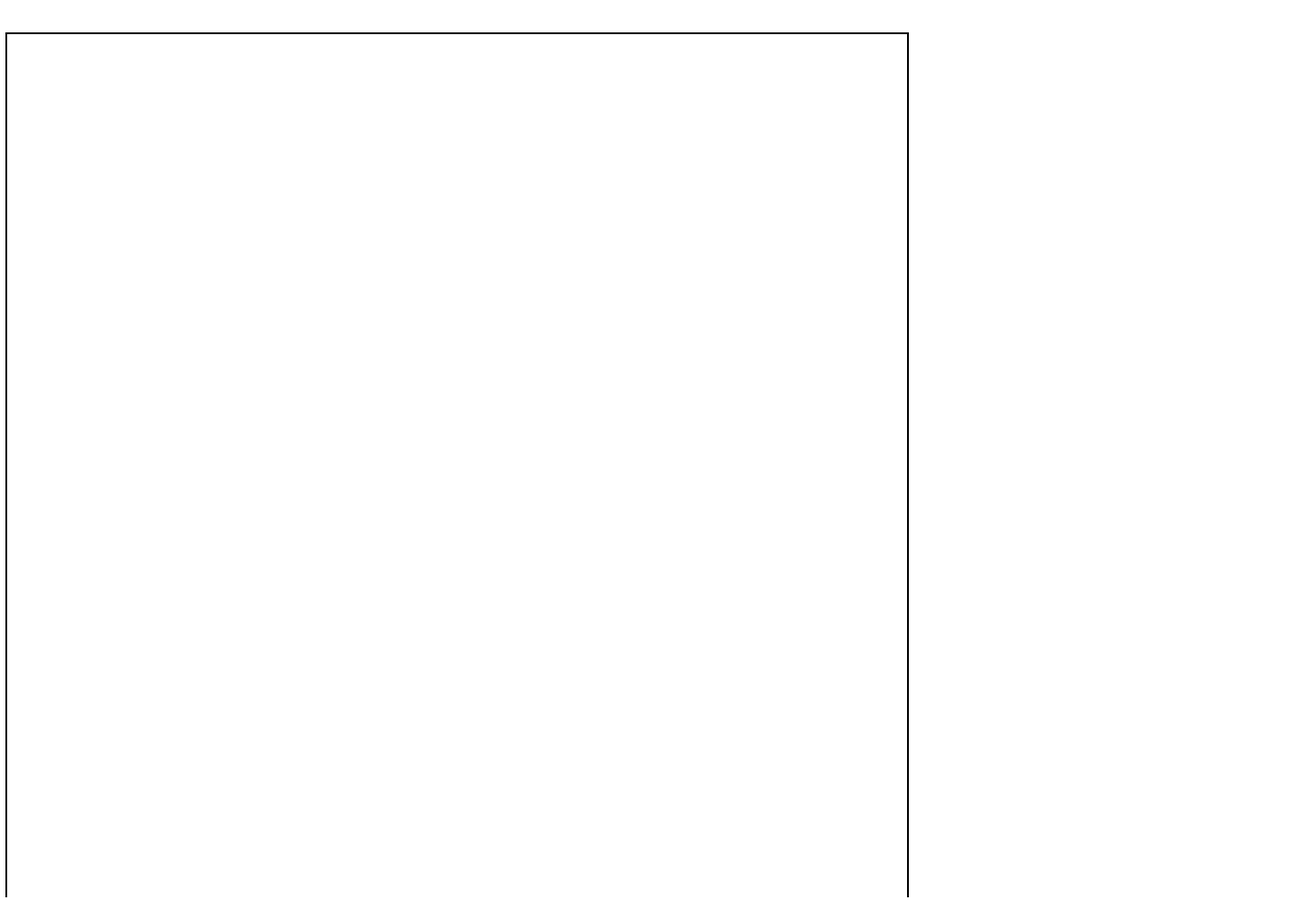
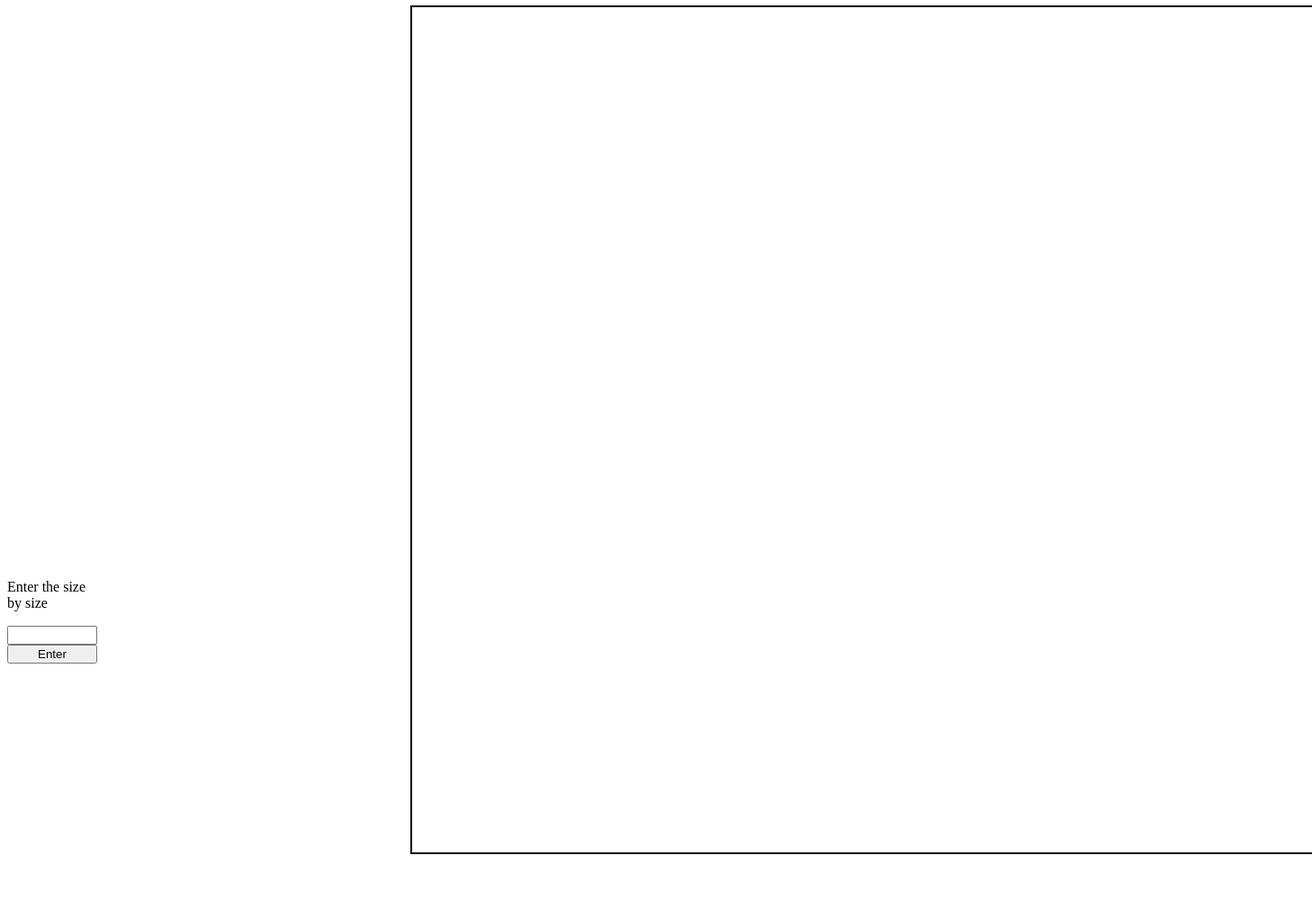
Before and after one commit to YoYoDough/EtchASketch, a plain HTML site: page index.html in a window 1280 px wide. Shown: the whole page at 90% size, 1458 px wide, since content can reach past the window. Drawn offline with Linux system fonts and the light colour scheme.

Commit message:
Just tried to make input for the grid size but it didnt work

```diff
--- a/code.js
+++ b/code.js
@@ -1,6 +1,7 @@
-window.onload = function()
-{
+
 var container = document.getElementById("container");
+var buttn = document.getElementById("enter");
+
 for (var i = 0; i < 256; i++) {
     const box = document.createElement('div')
     box.classList.add('box')
@@ -9,4 +10,3 @@ window.onload = function()
   });
     container.appendChild(box)
 }
-}
--- a/index.html
+++ b/index.html
@@ -8,8 +8,13 @@
     <link rel = "stylesheet" href = "./style.css">
 </head>
 <body>
-    <script src = "./code.js"></script>
+    <script src = "./code.js" defer></script>
     <div id = "container" class="container">
+    </div>
+    <div id = "size">
+        <p>Enter the size by size</p>
+        <input id = "text">
+        <button id = "enter">Enter</button>
     </div>
 </body>
 </html>
--- a/style.css
+++ b/style.css
@@ -1,10 +1,11 @@
 #container{
     position: relative;
-    top: 30px;
+    top: 0px;
+    left: 450px;
     outline: 2px solid #000;
     font-size: 5px;
     margin: auto;
-    height: 960px;
+    height: 940px;
     width: 1000px;
     padding: 0px;
     border: none;
@@ -12,3 +13,11 @@
     grid-template-columns: repeat(16, 1fr);
     grid-template-rows: repeat(16, 1fr);
 }
+
+#size{
+    display: flex;
+    flex-direction: column;
+    position: relative;
+    bottom: 320px;
+    width: 100px;
+}
```
Lines whose indentation alone changed are shown as unchanged.
